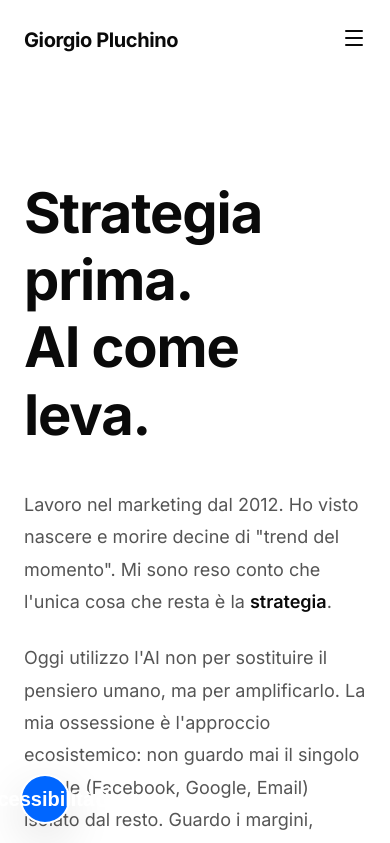
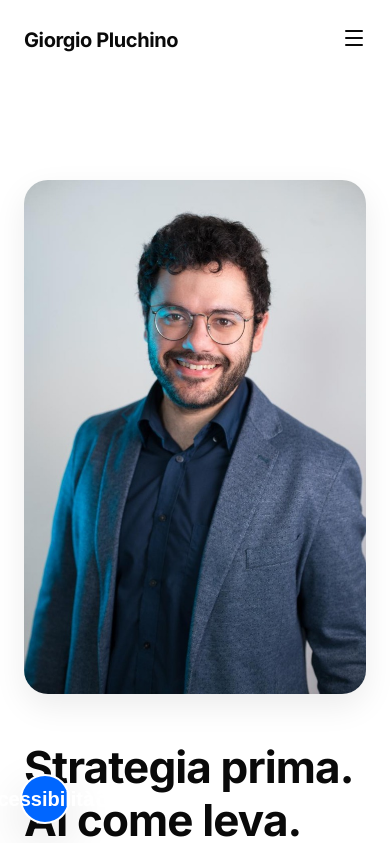
Before and after one commit to giosh-me/giorgiopluchino-website, a React (Vite) app: page /chi-sono in a window 390 px wide. Shown: the top 843 px of the page. Built offline with nearby package versions, Linux system fonts and the light colour scheme.

Commit message:
feat: add personal photo to Chi Sono page

```diff
--- a/src/pages/ChiSono.css
+++ b/src/pages/ChiSono.css
@@ -1,13 +1,47 @@
+.about-grid {
+    display: grid;
+    grid-template-columns: 1fr 1.2fr;
+    gap: 80px;
+    align-items: flex-start;
+}
+
+.about-image-wrapper {
+    position: sticky;
+    top: 120px;
+}
+
+.about-image {
+    width: 100%;
+    border-radius: var(--radius-xl);
+    box-shadow: var(--shadow-lg);
+    object-fit: cover;
+}
+
 .chi-sono-title {
     font-size: 3.5rem;
-    margin-bottom: 40px;
+    margin-bottom: 30px;
 }
 
 .chi-sono-content {
-    max-width: 800px;
-    font-size: 1.25rem;
-    line-height: 1.8;
+    font-size: 1.15rem;
+    line-height: 1.7;
     color: var(--color-text-secondary);
+}
+
+@media (max-width: 992px) {
+    .about-grid {
+        grid-template-columns: 1fr;
+        gap: 40px;
+    }
+
+    .about-image-wrapper {
+        position: static;
+        max-width: 500px;
+    }
+
+    .chi-sono-title {
+        font-size: 2.75rem;
+    }
 }
 
 .chi-sono-content strong {
--- a/src/pages/ChiSono.jsx
+++ b/src/pages/ChiSono.jsx
@@ -8,8 +8,12 @@ const ChiSono = () => {
     return (
         <div className="chi-sono-page">
             {/* Hero */}
-            <section className="section">
-                <div className="container">
+            <section className="section about-hero-section">
+                <div className="container about-grid">
+                    <div className="about-image-wrapper">
+                        <img src="/assets/giorgio-photo.jpg" alt="Giorgio Pluchino" className="about-image" />
+                    </div>
+                    <div className="about-text-content">
                         <h1 className="chi-sono-title">Strategia prima.<br />AI come leva.</h1>
                         <div className="chi-sono-content">
                             <p>
@@ -25,6 +29,7 @@ const ChiSono = () => {
                                 L'AI mi permette di essere veloce, preciso e scalabile. Ma è la strategia che guida la macchina.
                                 Senza direzione, la velocità è solo un modo più rapido per schiantarsi.
                             </p>
+                        </div>
                     </div>
                 </div>
             </section>
```
Also changed, not shown: public/assets/giorgio-photo.jpg (added). Lines whose indentation alone changed are shown as unchanged.
